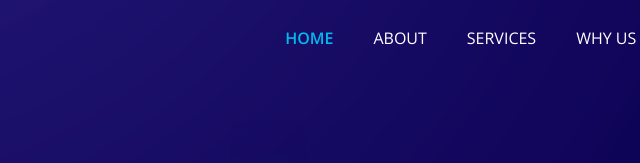
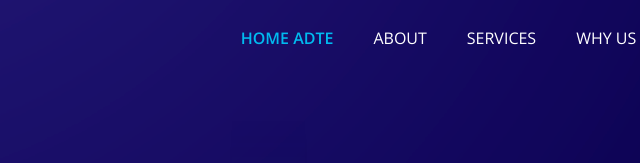
Before and after one commit to ADTETHIERRY/Lab1, a plain HTML site: page finexno-deploy-contener/finexo-html/index.html in a window 1280 px wide. Shown: the top 163 px of the page, 377-1017 px from the left. Drawn offline with nearby package versions, Linux system fonts and the light colour scheme; some packages are replaced by stand-ins of ours.

Commit message:
https://github.com/ADTETHIERRY/Lab1/issues/5#issue-2368569330 ADTE-3 modifier le site web et permetre que le build de l'image prenne directement les source de la branche main sur le repositorie distant

```diff
--- a/finexno-deploy-contener/finexo-html/index.html
+++ b/finexno-deploy-contener/finexo-html/index.html
@@ -61,7 +61,7 @@
           <div class="collapse navbar-collapse" id="navbarSupportedContent">
             <ul class="navbar-nav  ">
               <li class="nav-item active">
-                <a class="nav-link" href="index.html">Home <span class="sr-only">(current)</span></a>
+                <a class="nav-link" href="index.html">Home ADTE<span class="sr-only">(current)</span></a>
               </li>
               <li class="nav-item">
                 <a class="nav-link" href="about.html"> About</a>
```
Also changed, not shown: 2 other files.
